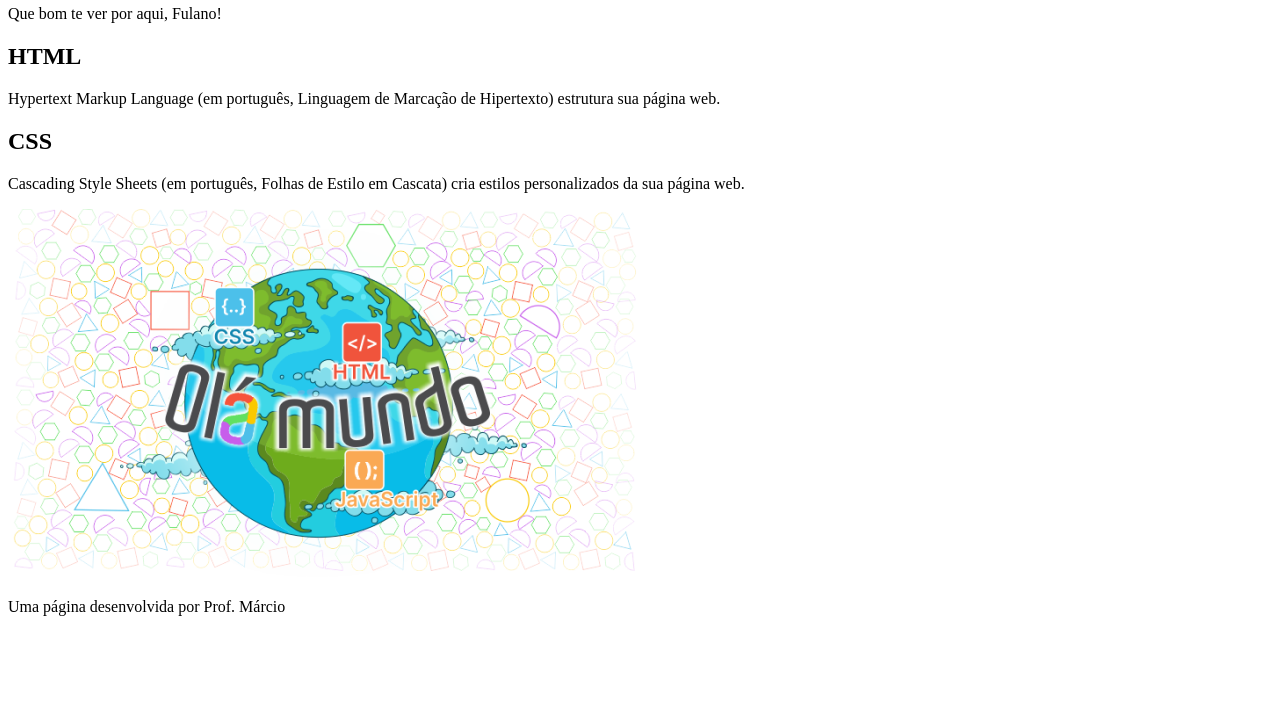
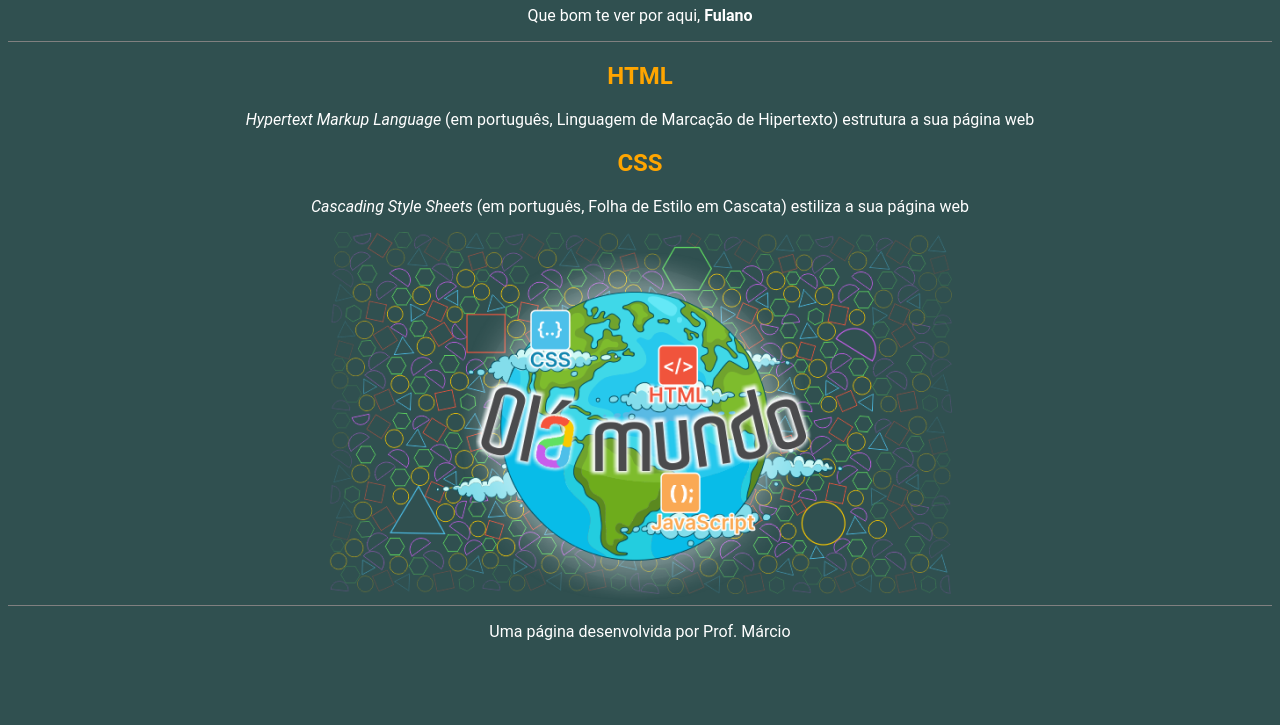
Before and after one commit to Teorema72/HelloWorld, a plain HTML site: page index.html in a window 1280 px wide. Shown: the part 75-800 px from the top of the page. Drawn offline with Linux system fonts and the light colour scheme.

Commit message:
Aplicando estilos CSS na página web.

```diff
--- a/index.html
+++ b/index.html
@@ -1,24 +1,32 @@
 <!DOCTYPE html>
 <html lang="pt-br">
+
 <head>
     <meta charset="UTF-8">
     <meta name="viewport" content="width=device-width, initial-scale=1.0">
     <title>Hello World</title>
+
+    <link rel="stylesheet" href="style.css">
+
 </head>
+
 <body>
     <header>
         <h1>Hello World</h1>
-        <p>Que bom te ver por aqui, Fulano!</p>
+        <p>Que bom te ver por aqui, <span id="nome-usuário">Fulano</span></p>
     </header>
 
     <section>
         <h2>HTML</h2>
-        <p>Hypertext Markup Language (em português, Linguagem de Marcação de Hipertexto) estrutura sua página web.</p>
+        <P><span class="texto-inglês">Hypertext Markup Language </span>(em português, Linguagem de Marcação de
+            Hipertexto) estrutura a sua página web</P>
 
         <h2>CSS</h2>
-        <p>Cascading Style Sheets (em português, Folhas de Estilo em Cascata) cria estilos personalizados da sua página web.</p>
+        <P><span class="texto-inglês">Cascading Style Sheets </span>(em português, Folha de Estilo em Cascata) estiliza
+            a sua página web</P>
 
-        <img src="Imagem/Olá Mundo.png" alt="Imagem com figuras geométricas ao fundo e uma figura do planeta Terra frente, com a inscrição Olá Mundo em letras coloridas">
+        <img src="Imagem/Olá Mundo.png"
+            alt="Imagem com figuras geométricas ao fundo e uma figura do planeta Terra frente, com a inscrição Olá Mundo em letras coloridas">
 
     </section>
 
@@ -28,4 +36,5 @@
     </footer>
 
 </body>
+
 </html>
--- /dev/null
+++ b/style.css
@@ -0,0 +1,26 @@
+h2{
+    color:orange;
+}
+
+body{
+    background-color: #305050;
+    color: white;
+    font-family: Roboto;
+    text-align: center;
+}
+
+header{
+    border-bottom: 1px solid grey;
+}
+
+footer{
+    border-top: 1px solid grey;
+}
+
+#nome-usuário {
+    font-weight: bold;
+ }
+
+ .texto-inglês{
+    font-style: italic;
+  }
```
